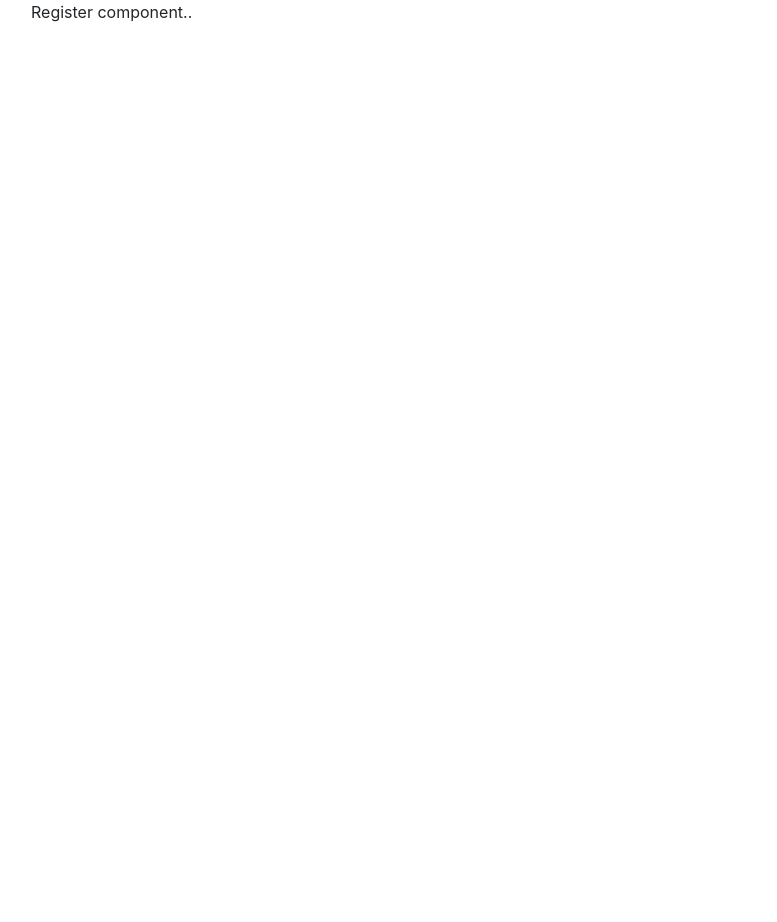
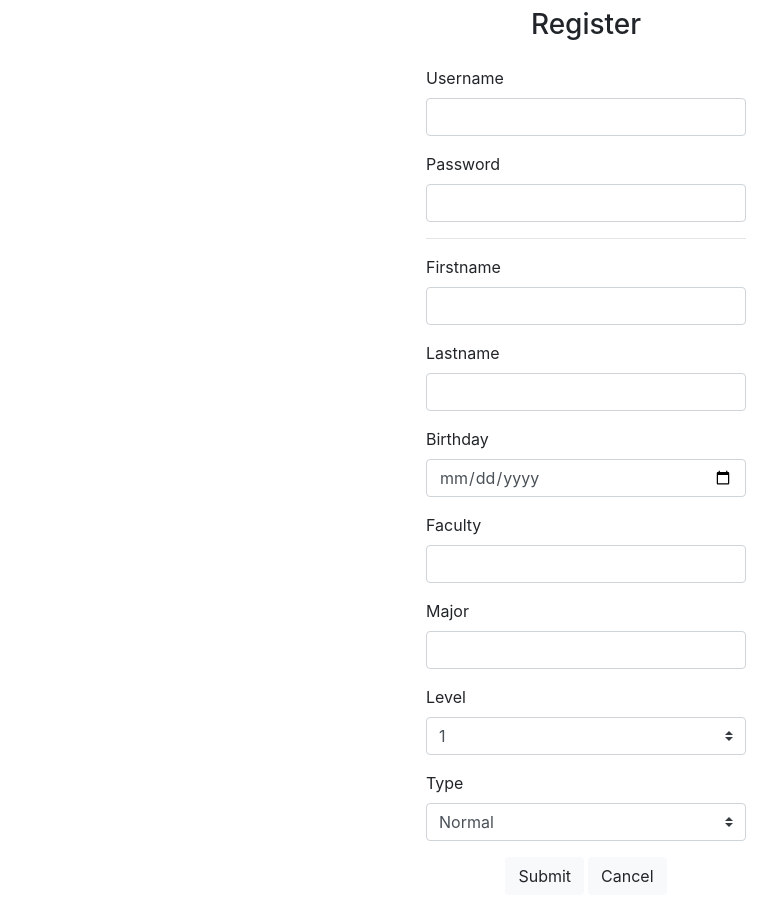
Before and after one commit to techinGithug/register-system, a React (Create React App) app in the folder client/: page /register in a window 1280 px wide. Shown: the top 922 px of the page, without its empty margins (54-831 px from the left). Before the commit the page ends 800 px from the top, so only its background shows below. Built offline with nearby package versions, Linux system fonts and the light colour scheme.

Commit message:
update project 20201210

```diff
--- a/client/src/App.js
+++ b/client/src/App.js
@@ -7,8 +7,9 @@ import {
 } from "react-router-dom";
 import AppState from "./context/appState";
 import Login from "./components/login";
-import Register from "./components/register";
+import Register from "./components/students/registerStudent";
 import Main from "./components/main";
+import Student from "./components/students/student";
 
 function App() {
   return (
@@ -18,6 +19,7 @@ function App() {
           <Route exact path="/" component={Login} />
           <Route path="/register" component={Register} />
           <Route path="/main" component={Main} />
+          <Route path="/student" component={Student} />
         </Switch>
       </AppState>
     </Router>
--- a/client/src/components/login.js
+++ b/client/src/components/login.js
@@ -3,14 +3,18 @@ import { IoPersonCircleOutline } from "react-icons/io5";
 import AppContext from "../context/appContext";
 
 const Login = ( props ) => {
-    const { response, types, login } = useContext(AppContext)
-    const [username, setUsername] = useState()
-    const [password, setPassword] = useState()
-    const [type, setType] = useState()
-    const [token, setToken] = useState()
+    const { response, login } = useContext(AppContext)
+    const [username, setUsername] = useState("")
+    const [password, setPassword] = useState("")
+    const [type, setType] = useState({type: "1"})
+
+    const types = [
+        {id:"1", label:"Student"},
+        {id:"2", label:"Teacher"}
+    ]
 
     useEffect(() => {
-
+        // console.log("Type... ",type.type)
     }, [type]);
 
     const handleRegister = () => {
@@ -19,23 +23,41 @@ const Login = ( props ) => {
 
     const handleLogin = () => {
         if(username !== "" && password !== "") {
-            response.map(item => {
-                if(username === item.username && password === item.password) {
-                    let token = genToken()
-                    const authLogin = {
-                        "token": token,
-                        "login": true
-                    }
-                    login(authLogin)
-                    props.history.push("/main")
-                    return
+            let haveUser = checkUser()
+            if(haveUser) {
+                const id = type.type
+                if(id === "1") { // 1 is student
+                    props.history.push("/student")
                 }
-            });
+                if(id === "2") { // 2 is teacher
+
+                    // props.history.push("/teacher")
+                }
+
+            } else {
+
+            }
 
         } else {
             // login(false)
         }
+    }
 
+    const checkUser = () => {
+        let res = false
+        response.map(item => {
+            if(username === item.username && password === item.password) {
+                let token = genToken()
+                const authLogin = {
+                    "token": token,
+                    "isLogin": true
+                }
+                login(authLogin)
+                // props.history.push("/main")
+                res = true
+            }
+        });
+        return res
     }
 
     const genToken = () => {
@@ -56,45 +78,44 @@ const Login = ( props ) => {
         <div className="w-25 mx-auto mt-5">
             <form className="form align-middle">
                 <div className="form-group">
-                    <label for="username">Username</label>
+                    <label>Username</label>
                     <input
                         type="text"
                         className="form-control"
                         value={username}
                         onChange={(e) => setUsername(e.target.value)}
+                        required
                     />
                 </div>
                 <div className="form-group">
-                    <label for="password">Password</label>
+                    <label>Password</label>
                     <input
                         type="password"
                         className="form-control"
                         value={password}
                         onChange={(e) => setPassword(e.target.value)}
+                        required
                     />
                 </div>
 
-                <div className="input-group mb-3">
-                    <div className="input-group-prepend">
-                        <label className="input-group-text" for="inputGroupType">Types</label>
-                    </div>
-                    <select className="custom-select" id="inputGroupType"
+                <div className="form-group">
+                    <label>Type</label>
+                    <select className="custom-select"
                         onChange={(e) => setType({ type: e.target.value })}
                     >
-                        {
-                            types.map(type => (
-                                <option key={type.id} value={type.id}>{type.label}</option>
-                            ))
-                        }
-
+                    {
+                        types.map(item =>
+                            <option key={item.id} value={item.id}>{item.label}</option>
+                        )
+                    }
                         {/* <option value={type} selected>Student</option>
                         <option value={type}>Teacher</option> */}
                     </select>
                 </div>
 
                 <div className="text-center">
-                    <button type="button" className="btn btn-secondary mr-1" onClick={() => handleLogin()}>Login</button>
-                    <button type="button" className="btn btn-secondary" onClick={() => handleRegister()}>Register</button>
+                    <button type="button" className="btn btn-light mr-1" onClick={() => handleLogin()}>Login</button>
+                    <button type="button" className="btn btn-light" onClick={() => handleRegister()}>Register</button>
                 </div>
             </form>
         </div>
--- a/client/src/components/register.js
+++ /dev/null
@@ -1,11 +0,0 @@
-import React from 'react';
-
-const Register = () => {
-    return (
-        <div className="container">
-            Register component..
-        </div>
-    )
-}
-
-export default Register
--- /dev/null
+++ b/client/src/components/students/registerStudent.js
@@ -0,0 +1,153 @@
+import React, { Fragment, useState, useEffect, useContext } from 'react';
+import AppContext from "../../context/appContext";
+
+const RegisterStudent = (props) => {
+    const {  } = useContext(AppContext)
+    const [username, setUsername] = useState("")
+    const [password, setPassword] = useState("")
+    const [firstname, setFirstname] = useState("")
+    const [lastname, setLastname] = useState("")
+    const [birthday, setBirthday] = useState("")
+    const [faculty, setFaculty] = useState("")
+    const [major, setMajor] = useState("")
+    const [level, setLevel] = useState("")
+    const [type, setType] = useState("")
+
+    const types = [
+        {id:"1", label:"Normal"},
+        {id:"2", label:"Special"}
+    ];
+
+    const levels = [
+        {id:"1", label:"1"},
+        {id:"2", label:"2"},
+        {id:"3", label:"3"},
+        {id:"4", label:"4"},
+    ];
+
+    // useEffect(() => {
+    //     console.log(type)
+    //     return () => {
+    //         console.log("Clean")
+    //     }
+    // }, [type])
+
+    const handleRegister = () => {
+
+    }
+
+    return (
+        <Fragment>
+            <div className="w-25 mx-auto">
+                <div className="mt-2 text-center"><h3>Register</h3></div>
+                <form className="mt-4 mb-5">
+                    <div className="form-group">
+                        <label>Username</label>
+                        <input
+                            type="text"
+                            className="form-control"
+                            value={username}
+                            onChange={(e) => setUsername(e.target.value)}
+                            required
+                        />
+                    </div>
+                    <div className="form-group">
+                        <label >Password</label>
+                        <input
+                            type="password"
+                            className="form-control"
+                            value={password}
+                            onChange={(e) => setPassword(e.target.value)}
+                            required
+                        />
+                    </div>
+                    <hr />
+                    <div className="form-group">
+                        <label>Firstname</label>
+                        <input
+                            type="text"
+                            className="form-control"
+                            value={firstname}
+                            onChange={(e) => setFirstname(e.target.value)}
+                            required
+                        />
+                    </div>
+                    <div className="form-group">
+                        <label >Lastname</label>
+                        <input
+                            type="text"
+                            className="form-control"
+                            value={lastname}
+                            onChange={(e) => setLastname(e.target.value)}
+                            required
+                        />
+                    </div>
+                    <div className="form-group">
+                        <label >Birthday</label>
+                        <input
+                            type="date"
+                            className="form-control"
+                            value={birthday}
+                            onChange={(e) => setBirthday(e.target.value)}
+                            required
+                            // value="2018-07-22"
+                            // min="1850/01/01" max="2999/12/31"
+                        />
+                    </div>
+                    <div className="form-group">
+                        <label >Faculty</label>
+                        <input
+                            type="text"
+                            className="form-control"
+                            value={faculty}
+                            onChange={(e) => setFaculty(e.target.value)}
+                            required
+                        />
+                    </div>
+                    <div className="form-group">
+                        <label >Major</label>
+                        <input
+                            type="text"
+                            className="form-control"
+                            value={major}
+                            onChange={(e) => setMajor(e.target.value)}
+                            required
+                        />
+                    </div>
+                    <div className="form-group">
+                        <label >Level</label>
+                        <select className="custom-select"
+                            onChange={(e) => setLevel({ level: e.target.value })}
+                        >
+                        {
+                            levels.map(item =>
+                                <option key={item.id} value={item.id}>{item.label}</option>
+                            )
+                        }
+                        </select>
+                    </div>
+                    <div className="form-group">
+                        <label >Type</label>
+                        <select className="custom-select"
+                            onChange={(e) => setType({ type: e.target.value })}
+                        >
+                        {
+                            types.map(item =>
+                                <option key={item.id} value={item.id}>{item.label}</option>
+                            )
+                        }
+                            {/* <option value={type} selected>Student</option>
+                            <option value={type}>Teacher</option> */}
+                        </select>
+                    </div>
+                    <div className="text-center">
+                        <button type="button" className="btn btn-light mr-1" onClick={() => handleRegister()}>Submit</button>
+                        <button type="button" className="btn btn-light" onClick={() => props.history.push("/")}>Cancel</button>
+                    </div>
+                </form>
+            </div>
+        </Fragment>
+    )
+}
+
+export default RegisterStudent
--- /dev/null
+++ b/client/src/components/students/student.js
@@ -0,0 +1,79 @@
+import React, { Fragment, useContext, useEffect } from 'react';
+import { IoPerson } from "react-icons/io5";
+import AppContext from "../../context/appContext";
+
+const Student = (props) => {
+    const { authenLogin, logout } = useContext(AppContext)
+    useEffect(() => {
+        validate()
+    })
+
+    const validate = () => {
+        if(authenLogin.length === 0) {
+            props.history.push("/")
+        }
+    }
+
+    const handleEditAccount = () => {
+        console.log("Edit account...")
+    }
+
+    const handleLogout = async () => {
+        await logout()
+        props.history.push("/")
+        window.location.reload();
+    }
+
+    return (
+        <Fragment>
+            <div style={{ backgroundColor: "#EAEDED" }}>
+                <div className="container d-flex justify-content-between">
+                    <div><h2>Student || Register System</h2></div>
+                    <div className="mt-1">
+                        <button
+                            className="btn btn-light"
+                            onClick={() => handleLogout()}>Logout
+                        </button>
+                    </div>
+                </div>
+            </div>
+            <div className="container">
+                <div className="mt-3 w-50 mx-auto">
+                    <div className="d-flex flex-row-reverse mb-2">
+                        <button
+                            className="btn btn-light"
+                            onClick={() => handleEditAccount()}
+                        >Edit account
+                        </button>
+                    </div>
+                    <table className="table table-bordered">
+                        <tbody>
+                            <tr>
+                                <th width="90">Name</th>
+                                <td>Johny Dape</td>
+                                <th width="90">Birthday</th>
+                                <td>1990/12/06</td>
+                            </tr>
+                            <tr>
+                                <th>Faculty</th>
+                                <td>Science and technology</td>
+                                <th>Major</th>
+                                <td>Computer-sceince</td>
+                            </tr>
+                            <tr>
+                                <th>Level</th>
+                                <td>3</td>
+                                <th>Type</th>
+                                <td>Normal</td>
+                            </tr>
+                        </tbody>
+                    </table>
+                </div>
+                 <hr />
+            </div>
+        </Fragment>
+
+    )
+}
+
+export default Student
--- a/client/src/context/appAction.js
+++ b/client/src/context/appAction.js
@@ -1,5 +1,4 @@
 
-export const LOGIN = "LOGIN";
 export const LOGOUT = "LOGOUT";
 export const AUTHEN_LOGIN = "AUTHEN_LOGIN";
 
--- a/client/src/context/appState.js
+++ b/client/src/context/appState.js
@@ -1,6 +1,6 @@
 import React, { useReducer } from "react";
 import AppContext from "../context/appContext";
-import appReducer from "../context/appReducer";
+import AppReducer from "../context/appReducer";
 import InitialState from "../context/initialState";
 import {
     AUTHEN_LOGIN,
@@ -9,11 +9,12 @@ import {
     DELETE_STUDENT,
     ADD_TEACHER,
     UPDATE_TEACHER,
-    DELETE_TEACHER
+    DELETE_TEACHER,
+    LOGOUT
 } from "../context/appAction";
 
 const AppState = (props) => {
-    const [state, dispatch] = useReducer(appReducer, InitialState)
+    const [state, dispatch] = useReducer(AppReducer, InitialState)
     // Add student
 
     // Update student
@@ -22,13 +23,24 @@ const AppState = (props) => {
 
     // Authen login
     const login = (authLogin) => {
-        authLogin.login && (
+        authLogin.isLogin && (
             dispatch({
                 type: AUTHEN_LOGIN,
                 payload: authLogin
             })
         )
-    }
+    };
+
+    const registerStudent = (data) => {
+
+    };
+
+    // Logout
+    const logout = () => {
+        dispatch({
+            type: LOGOUT
+        })
+    };
 
     return (
         <AppContext.Provider value={{
@@ -38,10 +50,12 @@ const AppState = (props) => {
             response: state.response,
             students: state.students,
             teachers: state.teachers,
-            types: state.types,
+            // types: state.types,
 
             // Action
-            login
+            login,
+            registerStudent,
+            logout
 
         }}
         >
```
Also changed, not shown: client/src/context/appReducer.js (+10 -18 lines), client/src/context/initialState.js (+7 -5 lines), client/src/components/teachers/registerTeacher.js (added), client/src/components/teachers/teacher.js (added), 1 other file (tests, documents, lock files or other folders).
